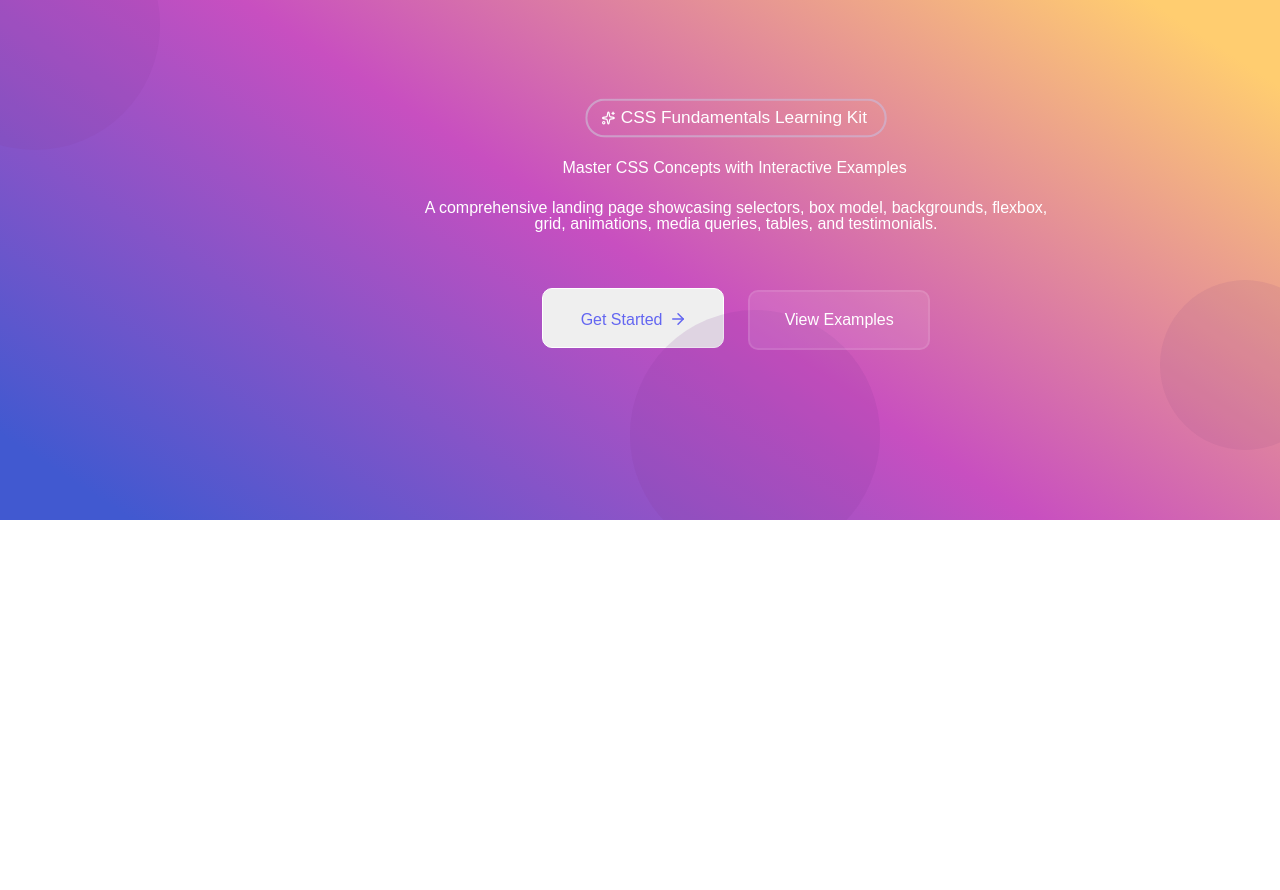
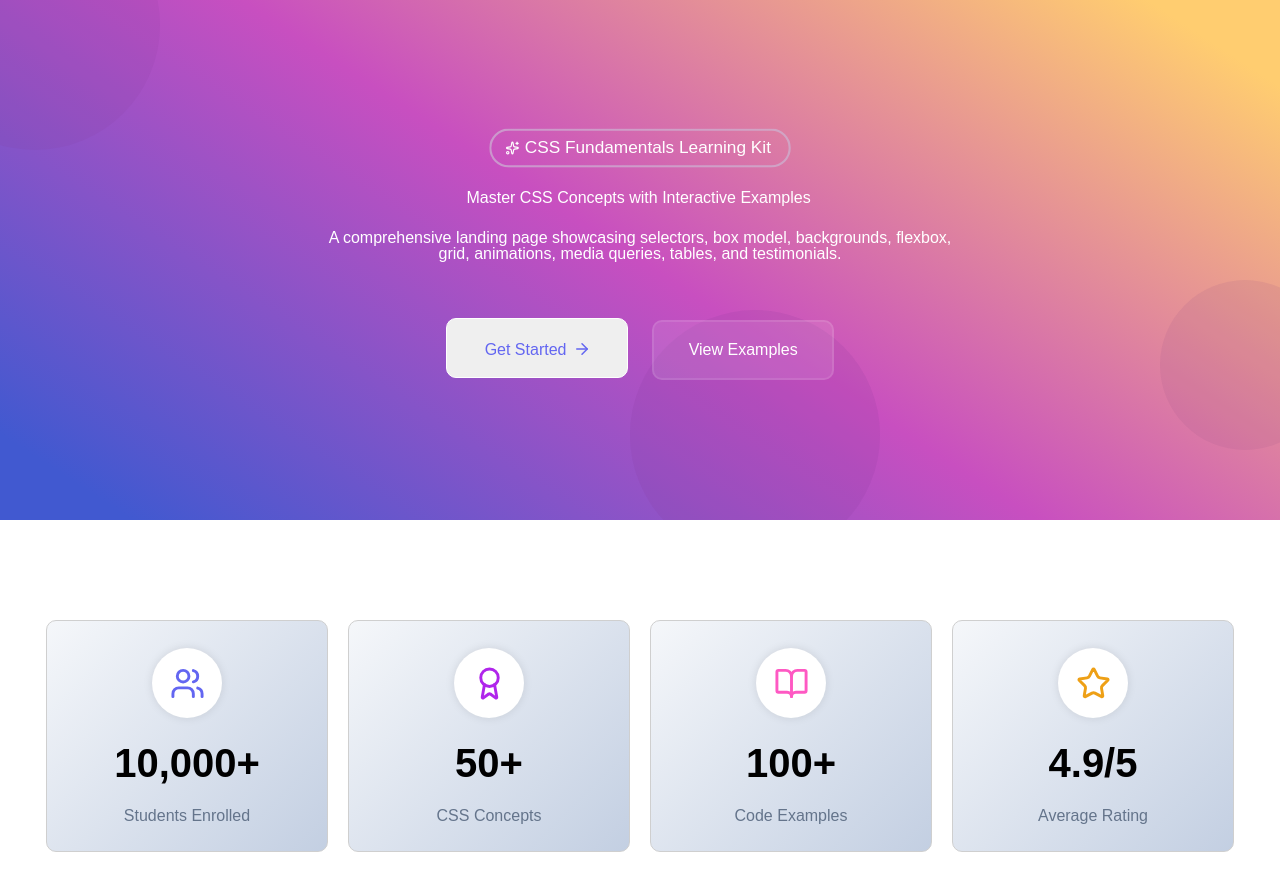
Before and after one commit to Gor-Chilingaryan/landing-page-with-animation, a plain HTML site: page index.html in a window 1280 px wide. Before the commit the page ends 800 px from the top, so only its background shows below. Drawn offline with Linux system fonts and the light colour scheme.

Commit message:
Add course rating section and header styles; update icon paths and CSS imports

```diff
--- /dev/null
+++ b/css/components-styles/course-rating.css
@@ -0,0 +1,49 @@
+.course-rating_section {
+	display: flex;
+	flex-wrap: wrap;
+	justify-content: center;
+	gap: 20px;
+	max-width: 1200px;
+	margin: 100px auto;
+	padding: 0 20px;
+}
+
+.course-rating_tab {
+	display: flex;
+	flex-wrap: wrap;
+	flex: 1 1 200px;
+	flex-direction: column;
+	align-items: center;
+	justify-content: space-around;
+	max-width: 250px;
+	min-height: 200px;
+	padding: 15px;
+	border-radius: 10px;
+	border: 1px double rgb(207 207 207);
+	background: linear-gradient(135deg, #f5f7fa 0%, #c3cfe2 100%);
+}
+
+.course-rating_icon_circle {
+	display: flex;
+	align-items: center;
+	justify-content: center;
+	background-color: #fff;
+	border-radius: 50%;
+	box-shadow: 0 0 10px 0 rgba(0, 0, 0, 0.1);
+	width: 70px;
+	height: 70px;
+}
+.course-rating_icon {
+	width: 35px;
+	height: 35px;
+}
+
+.course-rating_count {
+	font-weight: 700;
+	font-size: 40px;
+}
+
+.course-rating_about {
+	font-weight: 500;
+	color: #64748b;
+}
--- a/css/header.css
+++ b/css/components-styles/header.css
@@ -1,7 +1,10 @@
 /* ---------Header background------ */
 .header-wrapper {
 	position: relative;
-	background-image: url('../images/background/header-background.svg');
+	display: flex;
+	justify-content: center;
+	align-items: center;
+	background-image: url('../../images/background/header-background.svg');
 	background-repeat: no-repeat;
 	background-size: cover;
 	background-position: center;
@@ -39,32 +42,35 @@
 }
 
 /* --------Header------- */
-.container {
+.header-container {
 	display: flex;
 	align-items: center;
 	justify-content: center;
 	flex-direction: column;
 	flex-wrap: nowrap;
 
-	margin: 100px 132px;
-	width: 1208px;
 	font-size: 16px;
 	color: #fff;
+
+	margin: 100px auto;
+	max-width: 1200px;
+	width: 100%;
+	padding: 0 30px;
 }
 
-.header-title-container {
+.header-title_container {
 	display: flex;
 	align-items: center;
 	justify-content: center;
 	flex-direction: row;
 	flex-wrap: nowrap;
-}
-.header-title-container {
-	animation: header-slide-up 3s ease-in-out infinite;
+
 	border: 2px solid rgba(205, 183, 211, 0.688);
 	border-radius: 25px;
 	margin: 0 0 24px;
 	padding: 8px 16px;
+
+	animation: header-slide-up 3s ease-in-out infinite;
 }
 
 @keyframes header-slide-up {
@@ -83,13 +89,14 @@
 	height: 14px;
 	margin: 0 5px 0 -3px;
 }
-.header-title-paragraph {
+.header-title_paragraph {
 	margin: 0 0 24px;
 	width: 347px;
 }
 .header-description {
 	text-align: center;
 	justify-content: center;
+
 	margin: 0 0 30px;
 	width: 655px;
 	height: 48px;
@@ -100,49 +107,52 @@
 	justify-content: center;
 }
 
-.header-btn-start {
+.header-btn_start {
 	width: 182px;
 	height: 60px;
 	font-size: 16px;
+	margin: 10px;
+
 	border-radius: 10px;
 	border: 1px solid #ffffff;
 	color: #6366f1;
-	margin: 10px;
 	transition: all 0.4s ease;
 }
-.header-btn-start:hover {
+.header-btn_start:hover {
 	transform: translateY(-4px);
 	box-shadow: 0px 10px 11px 4px rgb(23 24 45 / 50%);
 }
 
-.header-btn-start_icon {
+.header-btn_start__icon {
 	position: relative;
+	top: 3px;
+	left: 2px;
 	width: 18px;
 	height: 18px;
+
 	transition: all 0.4s ease;
-	top: 3px;
-	left: 2px;
 }
-.header-btn-start:hover .header-btn-start_icon {
+.header-btn_start:hover .header-btn_start__icon {
 	transform: translateX(4px);
 }
 
-.header-btn-examples {
+.header-btn_examples {
 	position: relative;
 	width: 182px;
 	height: 60px;
+	padding: 16px 32px;
+	margin: 10px;
 	font-size: 16px;
 	border-radius: 10px;
 	border: 2px solid #ffffff1a;
 	background-color: #ffffff1a;
 	color: white;
-	padding: 16px 32px;
-	margin: 10px;
+
 	transition: all 0.4s ease;
+	z-index: 0.1;
 	cursor: pointer;
-	z-index: 0.1;
 }
-.header-btn-examples:hover {
+.header-btn_examples:hover {
 	transform: translateY(-4px);
 	background: rgba(255, 255, 255, 0.3);
 }
--- a/css/main-css/style.css
+++ b/css/main-css/style.css
@@ -1,2 +1,3 @@
 @import url(./global.css);
-@import url(../header.css);
+@import url('../components-styles/header.css');
+@import url('../components-styles/course-rating.css');
--- a/index.html
+++ b/index.html
@@ -9,28 +9,32 @@
 		/>
 		<meta name="author" content="Gor CHilingaryan" />
 		<meta name="keywords" content="HTML, CSS, Animation, Grid, Flex" />
-		<link rel="icon" href="./images/icons/css-icon.svg" type="image/x-icon" />
+		<link
+			rel="icon"
+			href="./images/icons/header-icons/css-icon.svg"
+			type="image/x-icon"
+		/>
 		<title>landing page with animations</title>
 		<link rel="stylesheet" href="./css/main-css/style.css" />
 	</head>
 	<body>
+		<!-- Header Section -->
 		<header>
 			<div class="header-wrapper">
 				<div class="circle circle-right"></div>
 				<div class="circle circle-center"></div>
 				<div class="circle circle-left"></div>
-				<div class="container">
-
-					<div class="header-title-container">
+				<div class="header-container">
+					<div class="header-title_container">
 						<img
 							class="header-title_img"
-							src="./images/icons/stars-header.svg"
+							src="./images/icons/header-icons/stars-header.svg"
 							alt="three starts line"
 						/>
-						<h1 >CSS Fundamentals Learning Kit</h1>
+						<h1>CSS Fundamentals Learning Kit</h1>
 					</div>
 
-					<p class="header-title-paragraph">
+					<p class="header-title_paragraph">
 						Master CSS Concepts with Interactive Examples
 					</p>
 					<p class="header-description">
@@ -39,18 +43,72 @@
 						testimonials.
 					</p>
 					<div class="header-btns">
-						<button class="header-btn-start">
+						<button class="header-btn_start">
 							<span>Get Started</span>
 							<img
-								class="header-btn-start_icon"
-								src="./images/icons/line-arrow-right.svg"
+								class="header-btn_start__icon"
+								src="./images/icons/header-icons/line-arrow-right.svg"
 								alt="Line to Right"
 							/>
 						</button>
-						<button class="header-btn-examples">View Examples</button>
+						<button class="header-btn_examples">View Examples</button>
 					</div>
 				</div>
 			</div>
 		</header>
+		<!-- Main -->
+		<main>
+			<!-- Course rating section -->
+			<section class="course-rating_section">
+				<div class="course-rating_tab">
+					<div class="course-rating_icon_circle">
+						<img
+							class="course-rating_icon"
+							src="./images/icons/course-rating_icons/course-rating_users.svg"
+							alt="users icon"
+						/>
+					</div>
+
+					<p class="course-rating_count">10,000+</p>
+					<p class="course-rating_about">Students Enrolled</p>
+				</div>
+
+				<div class="course-rating_tab">
+					<div class="course-rating_icon_circle">
+						<img
+							class="course-rating_icon"
+							src="./images/icons/course-rating_icons/course-rating_award.svg"
+							alt="award icon"
+						/>
+					</div>
+					<p class="course-rating_count">50+</p>
+					<p class="course-rating_about">CSS Concepts</p>
+				</div>
+
+				<div class="course-rating_tab">
+					<div class="course-rating_icon_circle">
+						<img
+							class="course-rating_icon"
+							src="./images/icons/course-rating_icons/course-rating_book.svg"
+							alt="book icon"
+						/>
+					</div>
+					<p class="course-rating_count">100+</p>
+					<p class="course-rating_about">Code Examples</p>
+				</div>
+
+				<div class="course-rating_tab">
+					<div class="course-rating_icon_circle">
+						<img
+							class="course-rating_icon"
+							src="./images/icons/course-rating_icons/course-rating_star.svg"
+							alt="star icon"
+						/>
+					</div>
+					<p class="course-rating_count">4.9/5</p>
+					<p class="course-rating_about">Average Rating</p>
+				</div>
+			</section>
+		</main>
 	</body>
 </html>
```
Also changed, not shown: css/main-css/global.css (+95 -18 lines), images/icons/course-rating_icons/course-rating_award.svg (added), images/icons/course-rating_icons/course-rating_book.svg (added), images/icons/course-rating_icons/course-rating_star.svg (added), images/icons/course-rating_icons/course-rating_users.svg (added), images/icons/header-icons/css-icon.svg (renamed from images/icons/css-icon.svg), images/icons/header-icons/line-arrow-right.svg (renamed from images/icons/Line-Arrow-Right.svg), images/icons/header-icons/stars-header.svg (renamed from images/icons/stars-header.svg).
